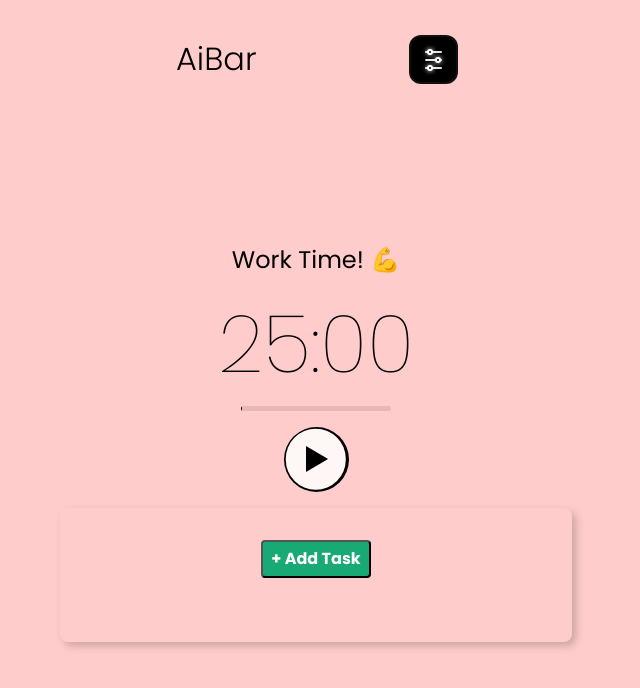
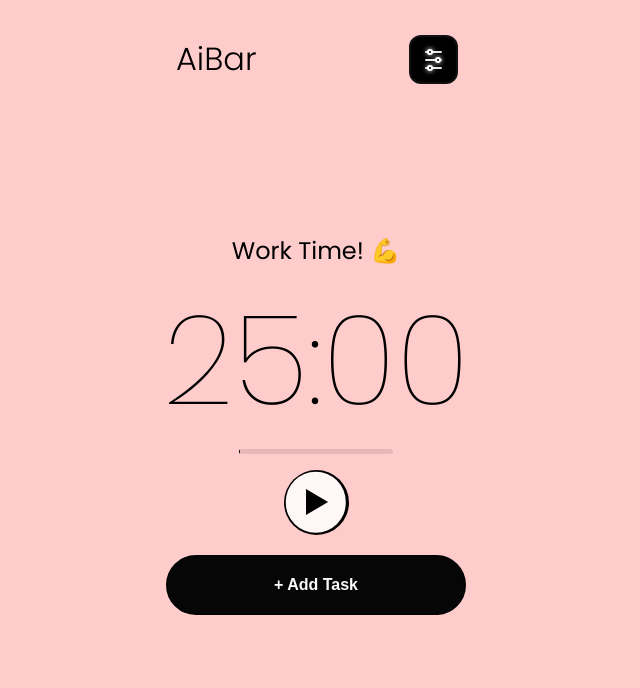
Before and after one commit to Sam0420/AiBar, a React (Vite) app: page / in a window 1280 px wide. Shown: the top 688 px of the page, without its empty margins (324-964 px from the left). Built offline with nearby package versions, Linux system fonts and the light colour scheme; a web font is replaced by a local one.

Commit message:
added a better and sleeker add task button

```diff
--- a/package.json
+++ b/package.json
@@ -23,6 +23,7 @@
     "eslint-plugin-react-hooks": "^5.1.0",
     "eslint-plugin-react-refresh": "^0.4.19",
     "globals": "^15.15.0",
+    "sass": "^1.85.1",
     "vite": "^6.2.0"
   }
 }
--- a/src/Timer.jsx
+++ b/src/Timer.jsx
@@ -71,7 +71,7 @@ const Timer = () => {
       if (event.code === "Space"){
         event.preventDefault();
         setIsRunning((prev) => !prev);
-    } else if (event.code === "Escape"){
+      } else if (event.code === "Escape"){
         event.preventDefault();
         setIsSettingsOpen((prev) => !prev);
       }
--- /dev/null
+++ b/src/components/AddTaskButton.css
@@ -0,0 +1,124 @@
+
+
+#app {
+  display: grid;
+  place-items: center;
+  grid-template-columns: 1fr;
+  grid-gap: 1rem;
+}
+.dir-control {
+  --borderWidth: 2;
+  --buttonColor: #030303;
+  --bg: #0d0d0d;
+  --backdrop: transparent;
+  --fontSize: 1;
+  --horizontalPadding: 16;
+  --verticalPadding: 8;
+  background: var(--backdrop);
+  border: calc(var(--borderWidth) * 1px) solid var(--buttonColor);
+  border-radius: 9999px;
+  text-align: center;
+  line-height: 24px;
+  color: var(--textColor, var(--buttonColor));
+  cursor: pointer;
+  font-size: calc(var(--fontSize) * 1rem);
+  font-weight: bold;
+  font-family: sans-serif;
+  outline: transparent;
+  padding: calc(var(--verticalPadding) * 1px) calc(var(--horizontalPadding) * 1px);
+  position: relative;
+  text-decoration: none;
+  height: 60px;
+  display: flex;
+  align-items: center;
+  justify-content: center;
+  width: 300px;
+  transition: transform 0.2s;
+  transform: translate(0, calc(var(--y, 0) * 1%)) scale(var(--scale, 1));
+}
+.dir-control:hover {
+  --y: -5;
+  --scale: 1.05;
+}
+.dir-control:active {
+  --y: 0;
+  --scale: 0.95;
+}
+.dir-control span {
+  -webkit-clip-path: var(--clip);
+  bottom: calc(var(--borderWidth) * -1px);
+  clip-path: var(--clip);
+  left: calc(var(--borderWidth) * -1px);
+  position: absolute;
+  right: calc(var(--borderWidth) * -1px);
+  top: calc(var(--borderWidth) * -1px);
+  z-index: 1;
+}
+.dir-control span:nth-of-type(1):hover,
+.dir-control span:nth-of-type(2):hover,
+.dir-control span:nth-of-type(3):hover,
+.dir-control span:nth-of-type(4):hover {
+  --clip: polygon(0 0, 100% 0, 100% 100%, 0 100%);
+  z-index: 2;
+}
+.dir-control span:nth-of-type(1):hover ~ b:nth-of-type(1),
+.dir-control span:nth-of-type(2):hover ~ b:nth-of-type(2),
+.dir-control span:nth-of-type(3):hover ~ b:nth-of-type(3),
+.dir-control span:nth-of-type(4):hover ~ b:nth-of-type(4) {
+  --clip: inset(0 0 0 0);
+}
+.dir-control span:nth-of-type(1) {
+  --clip: polygon(0 0, 100% 0, 50% 50%, 50% 50%);
+}
+.dir-control span:nth-of-type(2) {
+  --clip: polygon(100% 0, 100% 100%, 50% 50%);
+}
+.dir-control span:nth-of-type(3) {
+  --clip: polygon(0 100%, 100% 100%, 50% 50%);
+}
+.dir-control span:nth-of-type(4) {
+  --clip: polygon(0 0, 0 100%, 50% 50%);
+}
+.dir-control b {
+  -webkit-clip-path: var(--clip);
+  background: var(--slideColor, var(--buttonColor));
+  border: calc(var(--borderWidth) * 1px) solid var(--buttonColor);
+  bottom: calc(var(--borderWidth) * -1px);
+  font-weight: bold;
+  clip-path: var(--clip);
+  color: var(--bg, #fafafa);
+  left: calc(var(--borderWidth) * -1px);
+  padding: calc(var(--verticalPadding) * 1px) calc(var(--horizontalPadding) * 1px);
+  position: absolute;
+  right: calc(var(--borderWidth) * -1px);
+  top: calc(var(--borderWidth) * -1px);
+  transition: -webkit-clip-path 0.25s ease;
+  transition: clip-path 0.25s ease;
+  transition: clip-path 0.25s ease, -webkit-clip-path 0.25s ease;
+  border-radius: 9999px;
+  display: flex;
+  align-items: center;
+  justify-content: center;
+}
+.dir-control b:nth-of-type(1) {
+  --clip: inset(0 0 100% 0);
+}
+.dir-control b:nth-of-type(2) {
+  --clip: inset(0 0 0 100%);
+}
+.dir-control b:nth-of-type(3) {
+  --clip: inset(100% 0 0 0);
+}
+.dir-control b:nth-of-type(4) {
+  --clip: inset(0 100% 0 0);
+}
+.dir-control--secondary {
+  --buttonColor: #fff;
+  --bg: #0d0d0d;
+}
+.dir-control--filled {
+  --backdrop: #060606;
+  --slideColor: #fffcfc;
+  --textColor: #fcfafa;
+  --bg: #000000;
+}
--- /dev/null
+++ b/src/components/AddTaskButton.jsx
@@ -0,0 +1,27 @@
+import React, { Fragment } from "react";
+import "./AddTaskButton.css"; // ✅ Importing as CSS Module
+
+const AddTaskButton = ({ as: Tag = "button", children, filled, secondary, ...rest }) => {
+  return (
+    <Tag
+      className={`dir-control ${secondary ? "dir-control--secondary" : ""} ${filled ? "dir-control--filled" : ""}`}
+      {...rest}
+    >
+      {children}
+      <span />
+      <span />
+      <span />
+      <span />
+      <b aria-hidden="true">{children}</b>
+      <b aria-hidden="true">{children}</b>
+      <b aria-hidden="true">{children}</b>
+      <b aria-hidden="true">{children}</b>
+    </Tag>
+  );
+};
+
+AddTaskButton.defaultProps = {
+  as: "button"
+};
+
+export default AddTaskButton;
--- a/src/components/DisplayTimer.css
+++ b/src/components/DisplayTimer.css
@@ -6,9 +6,8 @@
     font-family: "Poppins", sans-serif;
     font-weight: 100;
     font-style: normal;
+    font-size: 125px;
 }
-
-
 /* PROGRESS BAR CONTAINER */
 .progress-bar-container {
     width: 300px; /* Set a fixed width to prevent shrinking */
--- a/src/components/DisplayTimer.jsx
+++ b/src/components/DisplayTimer.jsx
@@ -14,7 +14,7 @@ const TimerDisplay = ({ timeLeft, duration }) => {
 
   return (
     <div className="timer-display tc">
-    <div className="time-count f-subheadline-l mb3">
+    <div className="time-count  mb3">
     {formatTime(timeLeft)}
     </div>
 
--- /dev/null
+++ b/src/components/TaskList.css
@@ -0,0 +1,29 @@
+.task-list-container {
+    display: flex;
+    flex-direction: column;
+    align-items: center; /* Centers items horizontally */
+    justify-content: center; /* Centers items vertically */
+    width: 50%;
+    max-width: 500px;
+    margin: 0 auto; /* Ensures it's centered */
+    padding: 20px;
+  }
+
+  .task-list {
+    width: 100%;
+    list-style: none;
+    padding: 0;
+  }
+
+  .add-task-panel {
+    width: 100%;
+    display: flex;
+    flex-direction: column;
+    align-items: center;
+  }
+
+  .task-input {
+    width: 100%;
+    padding: 10px;
+    margin-bottom: 10px;
+  }
--- a/src/components/TaskList.jsx
+++ b/src/components/TaskList.jsx
@@ -1,59 +1,45 @@
-// src/components/TaskList.jsx
 import React, { useState } from "react";
 import TaskItem from "./TaskItem";
+import AddTaskButton from "./AddTaskButton";
+import "./TaskList.css";
 
 const TaskList = ({ tasks, addTask, removeTask, updateTask }) => {
-  // Toggles whether the "Add New Task" panel is visible
   const [showAddPanel, setShowAddPanel] = useState(false);
-
-  // Local states for new task fields
   const [newTitle, setNewTitle] = useState("");
 
   const handleAddTask = () => {
     if (newTitle.trim() !== "") {
       addTask(newTitle);
-      // Clear fields
       setNewTitle("");
-      // Hide the add panel
       setShowAddPanel(false);
     }
   };
 
   return (
-    <div className=" br3 pa4 ma3 shadow-5 w-40 tc">
-
-      {/* Button or panel for adding a new task */}
+    <div className="task-list-container">
+      {/* Custom Button for Adding a New Task */}
       {!showAddPanel ? (
-        <button
-          className="pa2 br2 bg-green white b mb3"
-          onClick={() => setShowAddPanel(true)}
-        >
+        <AddTaskButton filled onClick={() => setShowAddPanel(true)}>
           + Add Task
-        </button>
+        </AddTaskButton>
       ) : (
-        <div className="pa3 mb3 ba b--black-10">
-          <h3 className="f5 mb2">Add a New Task</h3>
+        <div className="add-task-panel">
+          <h3>Add a New Task</h3>
           <input
             type="text"
             placeholder="Task Title"
             value={newTitle}
             onChange={(e) => setNewTitle(e.target.value)}
-            className="pa2 mb2 input-reset ba b--black-20 w-100"
+            className="task-input"
           />
-          <div className="flex justify-end">
-            <button
-              className="pa2 br2 bg-green white b mr2"
-              onClick={handleAddTask}
-            >
+          <div className="buttons">
+            <button className="save-btn" onClick={handleAddTask}>
               Save
             </button>
-            <button
-              className="pa2 br2 bg-light-red white b"
-              onClick={() => {
-                setShowAddPanel(false);
-                setNewTitle("");
-              }}
-            >
+            <button className="cancel-btn" onClick={() => {
+              setShowAddPanel(false);
+              setNewTitle("");
+            }}>
               Cancel
             </button>
           </div>
@@ -61,7 +47,7 @@ const TaskList = ({ tasks, addTask, removeTask, updateTask }) => {
       )}
 
       {/* Render existing tasks */}
-      <ul className="list pl0">
+      <ul className="task-list">
         {tasks.map((task) => (
           <TaskItem
             key={task.id}
```
Also changed, not shown: 1 other file (tests, documents, lock files or other folders).
